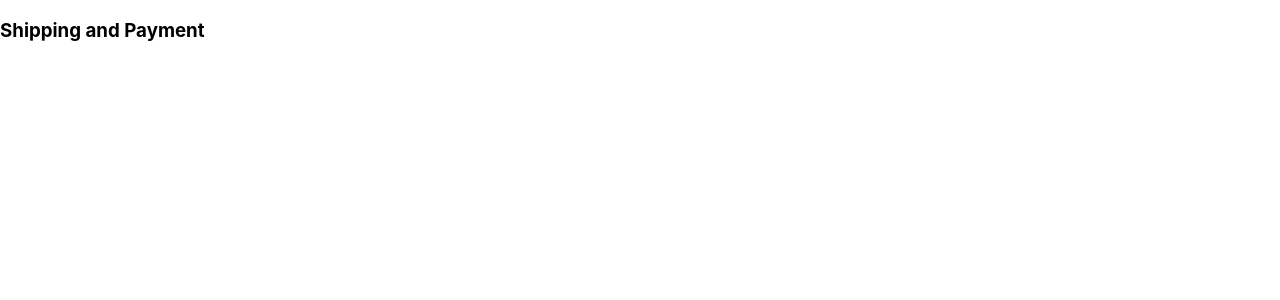
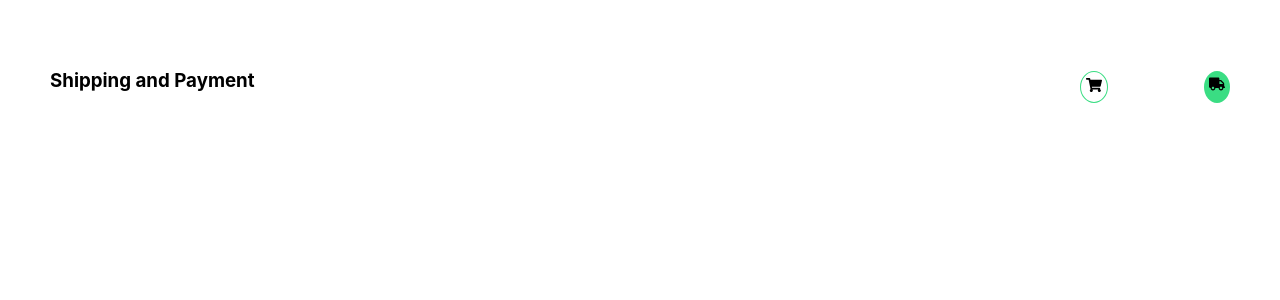
Before and after one commit to Fahadmohammad1/payment-page-ecommerce, a React (Create React App) app: page / in a window 1280 px wide. Shown: the top 300 px of the page. Built offline with nearby package versions, Linux system fonts and the light colour scheme.

Commit message:
main title with icon created

```diff
--- a/src/App.css
+++ b/src/App.css
@@ -1,38 +1,3 @@
 .App {
-  text-align: center;
+  margin: 50px;
 }
-
-.App-logo {
-  height: 40vmin;
-  pointer-events: none;
-}
-
-@media (prefers-reduced-motion: no-preference) {
-  .App-logo {
-    animation: App-logo-spin infinite 20s linear;
-  }
-}
-
-.App-header {
-  background-color: #282c34;
-  min-height: 100vh;
-  display: flex;
-  flex-direction: column;
-  align-items: center;
-  justify-content: center;
-  font-size: calc(10px + 2vmin);
-  color: white;
-}
-
-.App-link {
-  color: #61dafb;
-}
-
-@keyframes App-logo-spin {
-  from {
-    transform: rotate(0deg);
-  }
-  to {
-    transform: rotate(360deg);
-  }
-}
--- a/src/App.js
+++ b/src/App.js
@@ -3,7 +3,7 @@ import Payment from "./Components/Payment/Payment";
 
 function App() {
   return (
-    <div>
+    <div className="App">
       <Payment />
     </div>
   );
--- /dev/null
+++ b/src/Components/Payment/Payment.css
@@ -0,0 +1,19 @@
+.title-container {
+  display: flex;
+  justify-content: space-between;
+}
+.cart-truck {
+  display: flex;
+  width: 150px;
+}
+.cart-icon {
+  border-radius: 50%;
+  padding: 5px;
+  border: 1px solid rgb(58, 221, 131);
+}
+.truck-icon {
+  border-radius: 50%;
+  background-color: rgb(58, 221, 131);
+  margin-left: auto;
+  padding: 5px;
+}
--- a/src/Components/Payment/Payment.js
+++ b/src/Components/Payment/Payment.js
@@ -1,11 +1,21 @@
 import React from "react";
+import { FaTruck } from "react-icons/fa";
+import { FaShoppingCart } from "react-icons/fa";
+import "./Payment.css";
 
 const Payment = () => {
   return (
     <section>
-      <div>
-        <h3>Shipping and Payment</h3>
-        <div></div>
+      <div className="title-container">
+        <h3 className="title">Shipping and Payment</h3>
+        <div className="cart-truck">
+          <h4 className="cart-icon">
+            <FaShoppingCart />
+          </h4>
+          <h4 className="truck-icon">
+            <FaTruck />
+          </h4>
+        </div>
       </div>
     </section>
   );
```
Also changed, not shown: src/Components/Shared/Navbar.js (added, +7 -0 lines).
